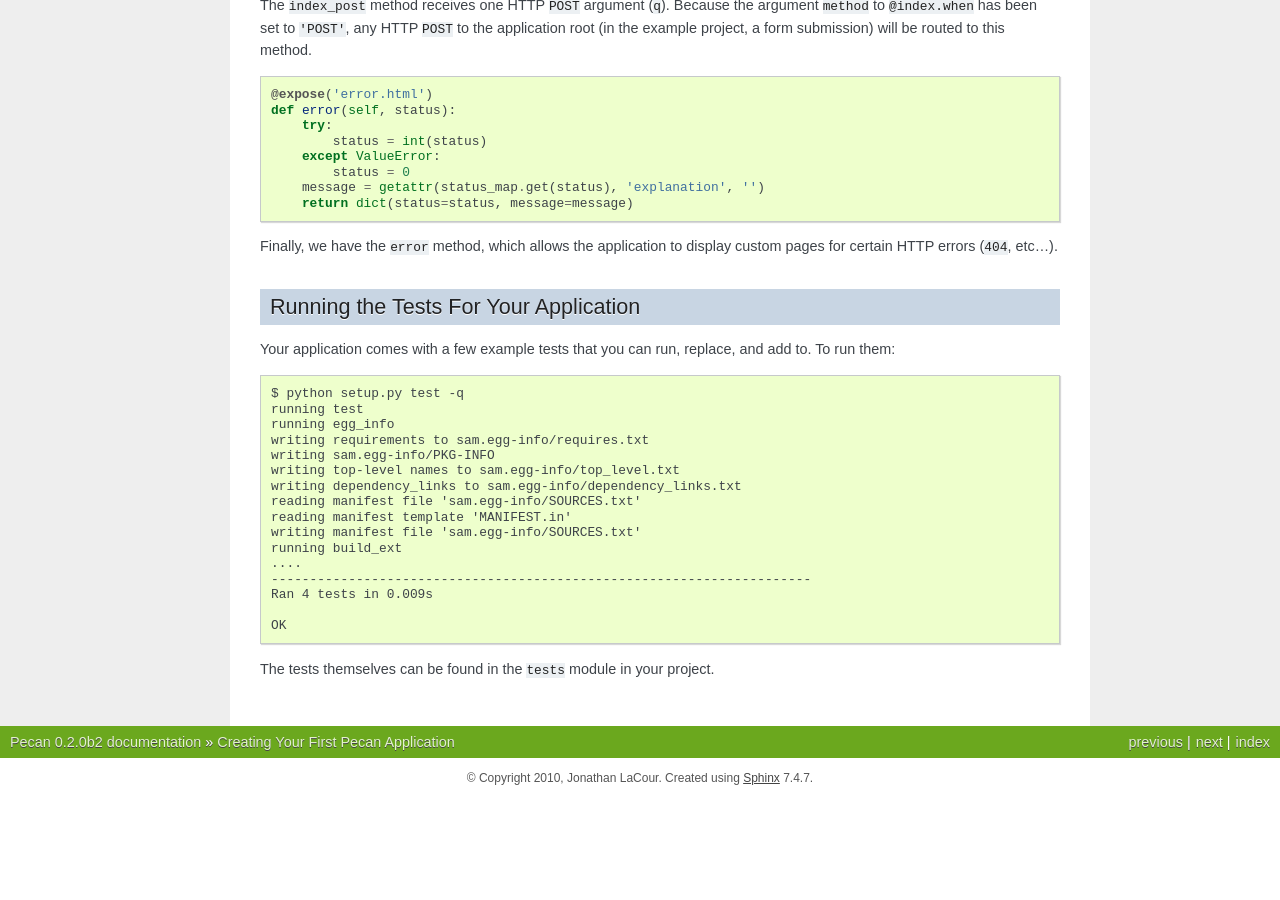
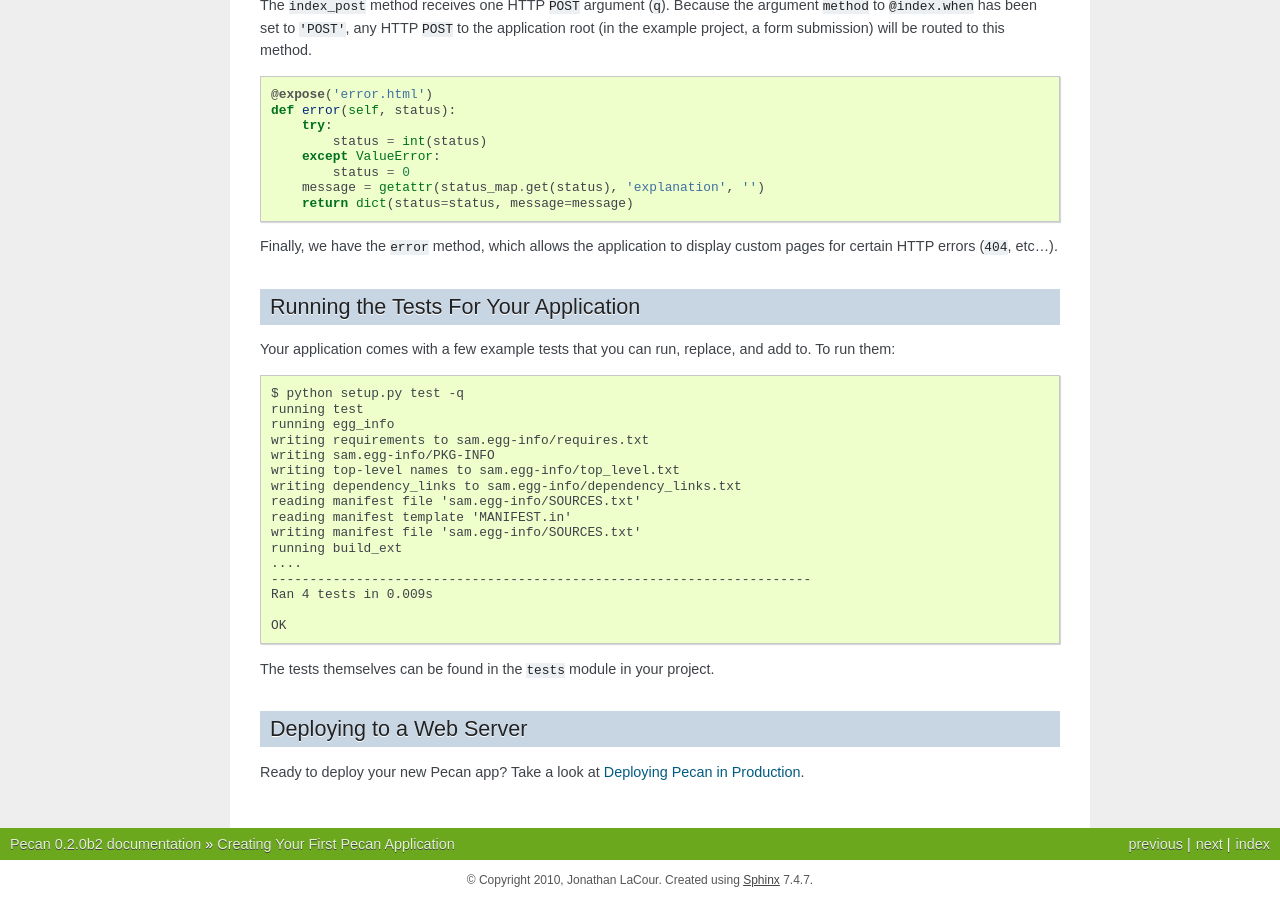
Before and after one commit to stackforge/pecan, a Sphinx documentation site: the page built from docs/source/quick_start.rst, in a window 1280 px wide and 900 px high, scrolled down 3830 px. Built offline with Sphinx 7.4.7, drawn with Linux system fonts in a browser that asks for light colours; before the commit the page ends 4628 px from its top, so only the background shows below that; some of the changed text lies outside the part shown.

Commit message:
Improve visibility of deployment-related docs.

```diff
--- a/docs/source/index.rst
+++ b/docs/source/index.rst
@@ -42,6 +42,7 @@ Narrative Documentation
    jsonify.rst
    commands.rst
    development.rst
+   deployment.rst
    logging.rst
    testing.rst
 
@@ -55,7 +56,6 @@ Cookbook and Common Patterns
    sessions.rst
    databases.rst
    errors.rst
-   deployment.rst
 
 
 API Documentation
--- a/docs/source/quick_start.rst
+++ b/docs/source/quick_start.rst
@@ -278,3 +278,7 @@ add to.  To run them::
     OK
 
 The tests themselves can be found in the ``tests`` module in your project.
+
+Deploying to a Web Server
+-------------------------
+Ready to deploy your new Pecan app?  Take a look at :ref:`deployment`.
```
